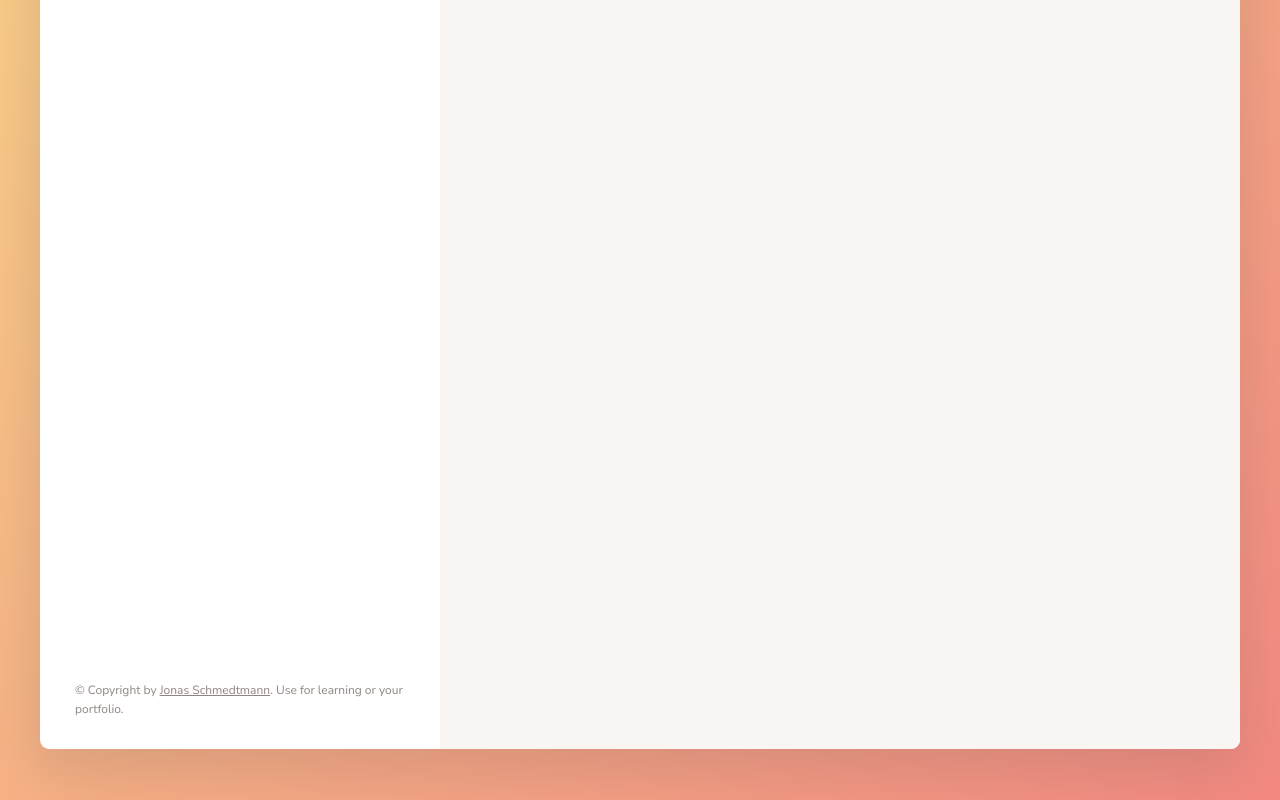
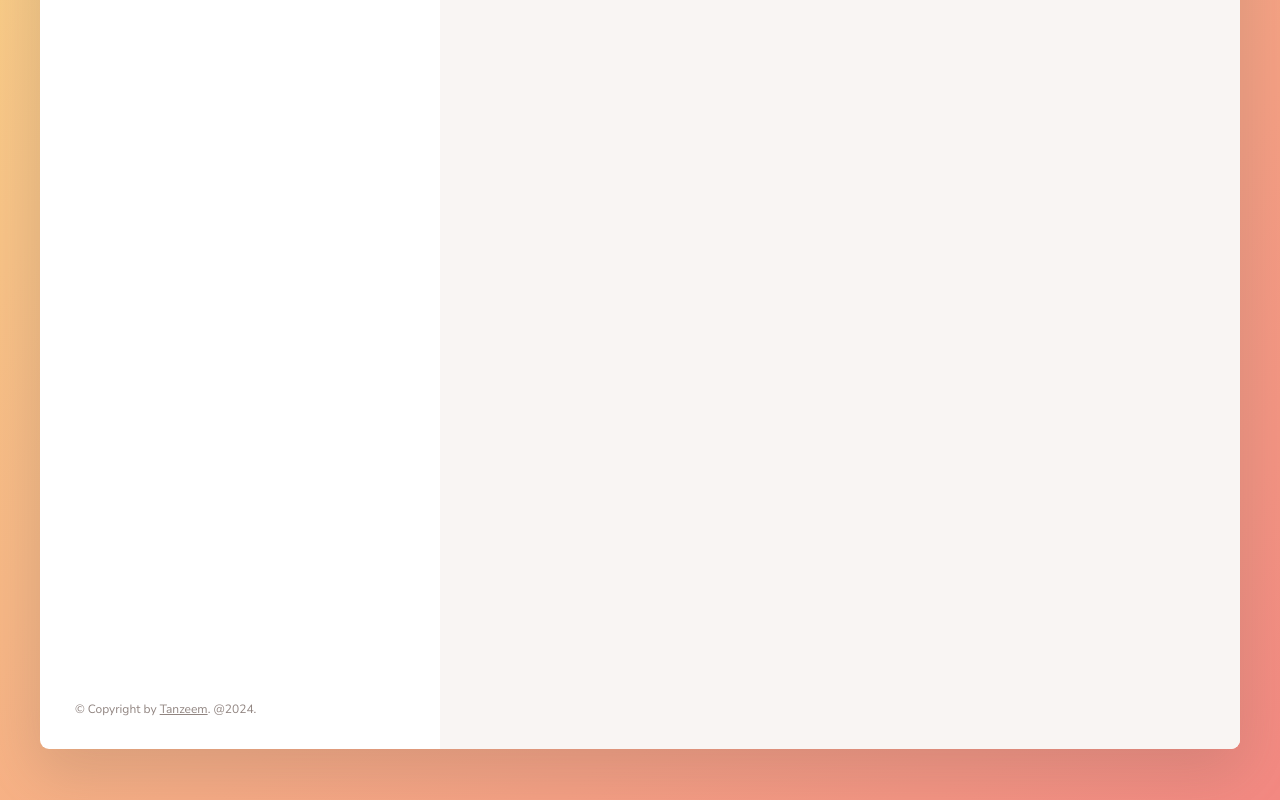
Before and after one commit to tanzeem131/Forkify, a website built with Parcel: page index.html in a window 1280 px wide. Shown: the part 472-1272 px from the top of the page. Built offline with nearby package versions, Linux system fonts and the light colour scheme.

Commit message:
update copyright claim.

```diff
--- a/index.html
+++ b/index.html
@@ -123,12 +123,9 @@
 
         <p class="copyright">
           &copy; Copyright by
-          <a
-            class="twitter-link"
-            target="_blank"
-            href="https://twitter.com/jonasschmedtman"
-            >Jonas Schmedtmann</a
-          >. Use for learning or your portfolio.
+          <a class="twitter-link" target="_blank" href="https://twitter.com/"
+            >Tanzeem</a
+          >. @2024.
         </p>
       </div>
 
```
